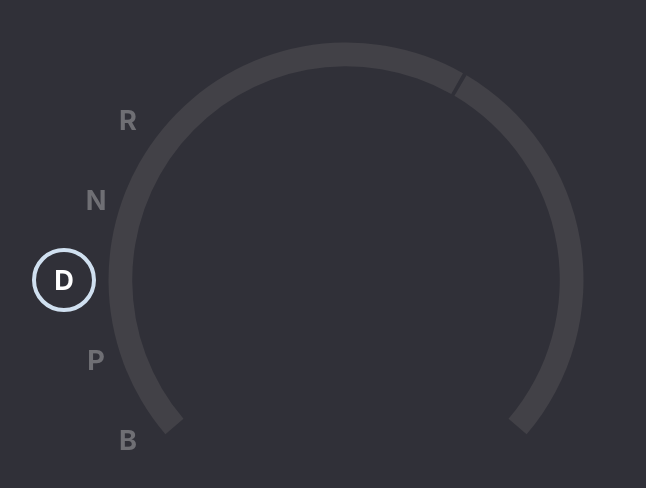
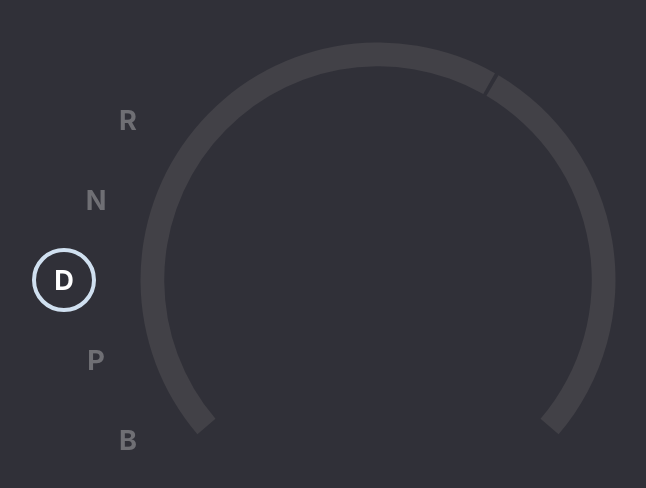
Before and after one commit to phara0hcom/tri-ad-speedometer, a React (Create React App) app: page / in a window 1280 px wide. Shown: the top 488 px of the page, without its empty margins (128-774 px from the left). Built offline with nearby package versions, Linux system fonts and the light colour scheme.

Commit message:
fix grid

```diff
--- a/src/App.module.scss
+++ b/src/App.module.scss
@@ -1,6 +1,6 @@
 .app {
   margin: 0 10rem;
   display: grid;
-  grid-template-columns: 4rem 6rem auto 6rem 4rem;
+  grid-template-columns: 6rem 6rem auto 6rem 6rem;
   grid-template-rows: auto;
 }
```
